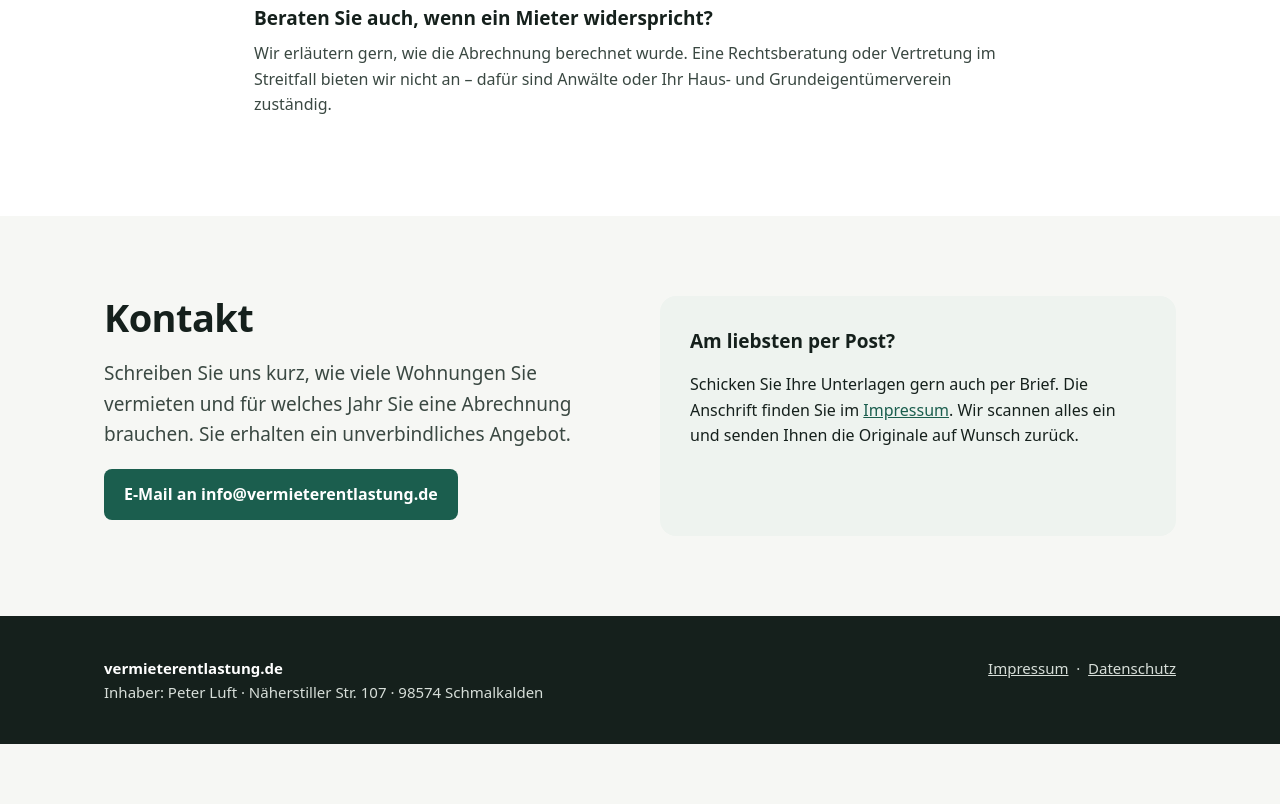
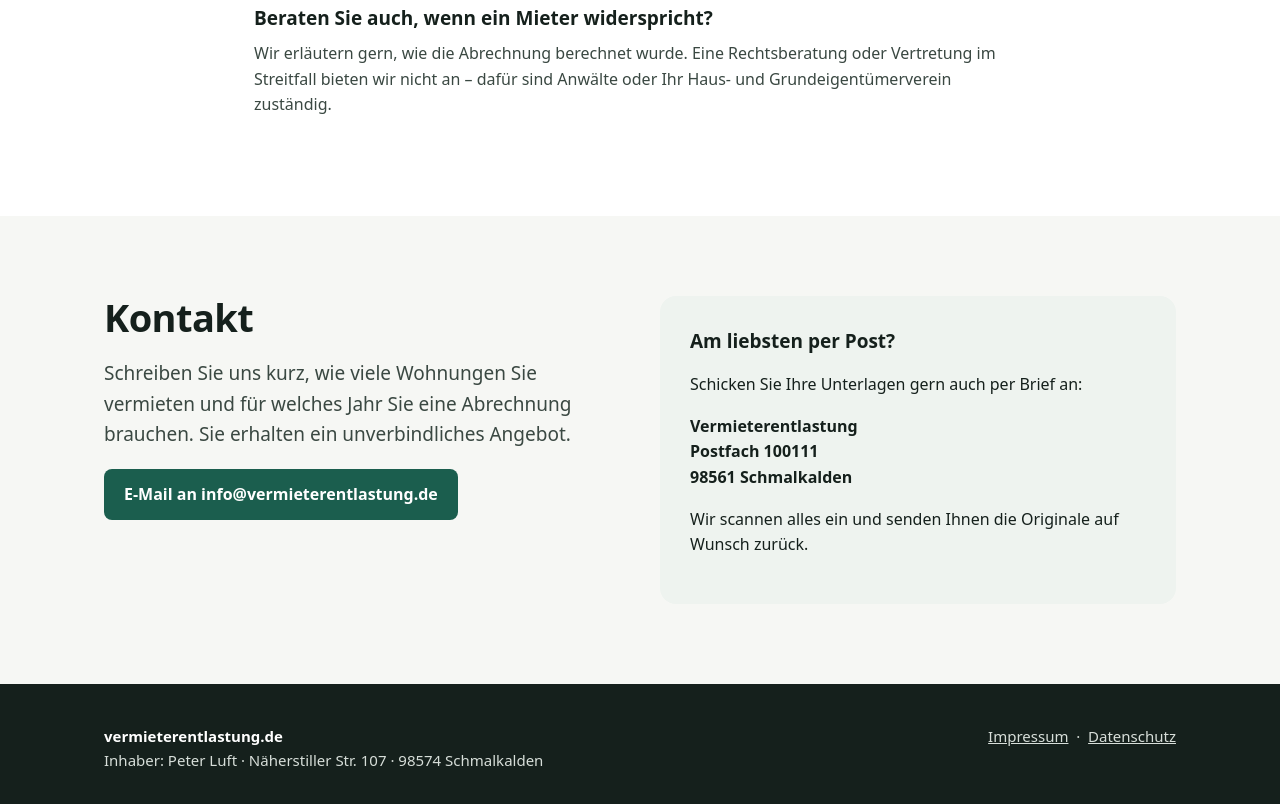
Before and after one commit to PeterLuft1995/vermieterentlastung-website, a plain HTML site: page index.html in a window 1280 px wide. Shown: the part 3288-4092 px from the top of the page. Before the commit the page ends 4032 px from the top, so only its background shows below. Drawn offline with Linux system fonts and the light colour scheme.

Commit message:
Postanschrift Postfach 100111 ergaenzt

```diff
--- a/index.html
+++ b/index.html
@@ -161,7 +161,9 @@ footer a{color:#D7DED9}
 </div>
 <div class="box">
 <h3>Am liebsten per Post?</h3>
-<p>Schicken Sie Ihre Unterlagen gern auch per Brief. Die Anschrift finden Sie im <a href="impressum.html">Impressum</a>. Wir scannen alles ein und senden Ihnen die Originale auf Wunsch zurück.</p>
+<p>Schicken Sie Ihre Unterlagen gern auch per Brief an:</p>
+<p><b>Vermieterentlastung<br>Postfach 100111<br>98561 Schmalkalden</b></p>
+<p>Wir scannen alles ein und senden Ihnen die Originale auf Wunsch zurück.</p>
 </div>
 </div>
 </section>
```
Also changed, not shown: impressum.html (+1 -0 lines), unterlagen.html (+1 -1 lines).
